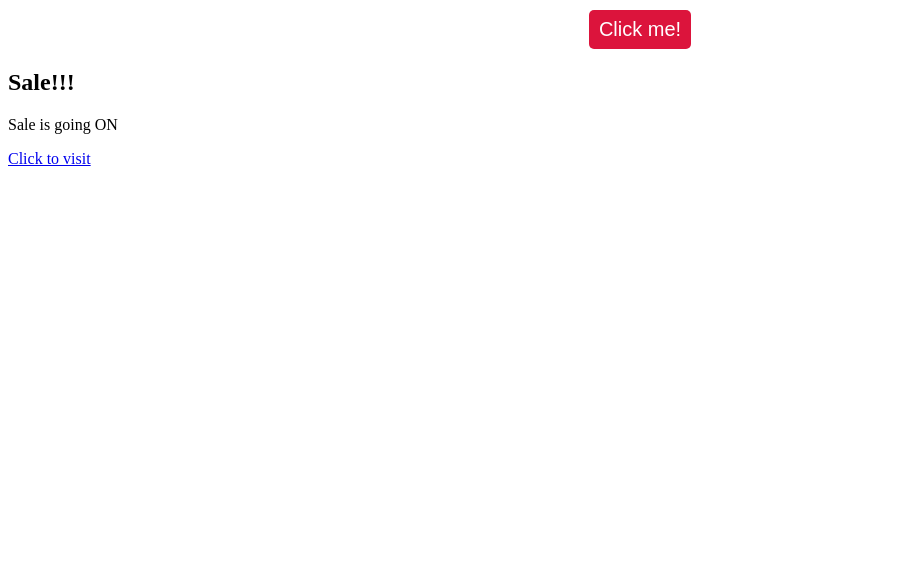
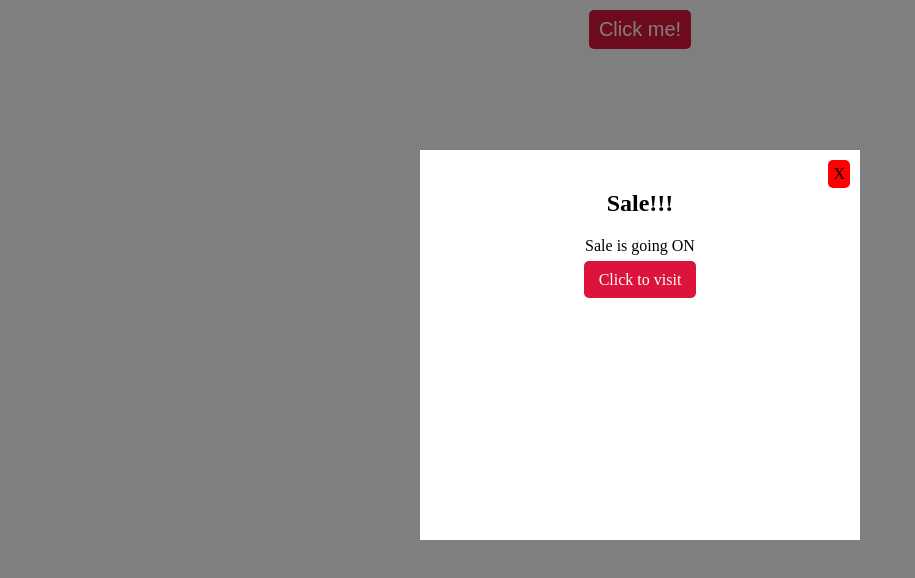
Before and after one commit to rohansolse/ninjaJavaScript, a plain HTML site: page udemy/chapter_9/index.html in a window 1280 px wide. Both pictures are taken after a click on the button "Click me!". Shown: the whole page, without its empty margins (0-915 px from the left). Drawn offline with Linux system fonts and the light colour scheme.

Commit message:
Lesson 58 completed

```diff
--- a/udemy/chapter_9/index.html
+++ b/udemy/chapter_9/index.html
@@ -12,12 +12,11 @@
     <button>Click me!</button>
     <div class="popup-wrapper">
         <div class="popup">
-            <div class="popup-close">
-                <div class="popup-content">
-                    <h2>Sale!!!</h2>
-                    <p>Sale is going ON</p>
-                    <a href="#">Click to visit</a>
-                </div>
+            <div class="popup-close">X</div>
+            <div class="popup-content">
+                <h2>Sale!!!</h2>
+                <p>Sale is going ON</p>
+                <a href="#">Click to visit</a>
             </div>
         </div>
     </div>
--- a/udemy/chapter_9/popup.js
+++ b/udemy/chapter_9/popup.js
@@ -0,0 +1,15 @@
+let button = document.querySelector('button');
+let popup = document.querySelector('.popup-wrapper')
+let close = document.querySelector('.popup-close')
+
+button.addEventListener('click',()=>{
+    popup.style.display = "block"
+})
+
+close.addEventListener('click',()=>{
+    popup.style.display = "none"
+})
+
+popup.addEventListener('click',()=>{
+    popup.style.display = "none"
+})
--- a/udemy/chapter_9/styles.css
+++ b/udemy/chapter_9/styles.css
@@ -8,3 +8,42 @@ button{
     margin: 10px auto;
     border-radius: 5px;
 }
+
+.popup-wrapper{
+    background: rgba(0, 0, 0, 0.5);
+    position: fixed;
+    left: 0;
+    top: 0;
+    width: 100%;
+    height: 100%;
+    display: none;
+}
+
+.popup{
+    background-color: #fff;
+    text-align: center;
+    width: 400px;
+    height: 350px;
+    margin: 150px auto;
+    padding: 20px;
+    position: relative;
+}
+
+.popup a{
+    text-decoration: none;
+    background: crimson;
+    color: white;
+    padding: 10px 15px;
+    margin-top: 20px;
+    border-radius: 5px;
+}
+
+.popup-close{
+    position: absolute;
+    top: 10px;
+    right: 10px;
+    cursor: pointer;
+    background: red;
+    padding: 5px;
+    border-radius: 5px;
+}
```
